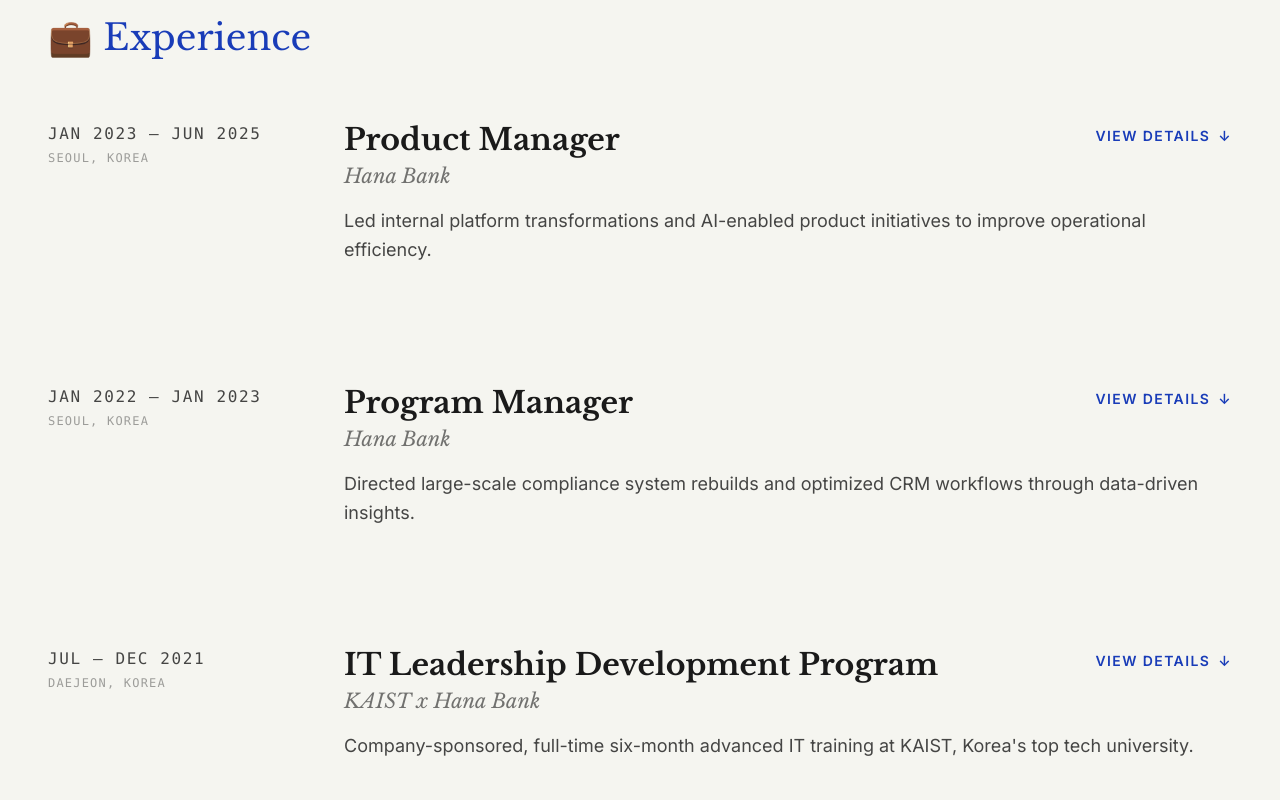
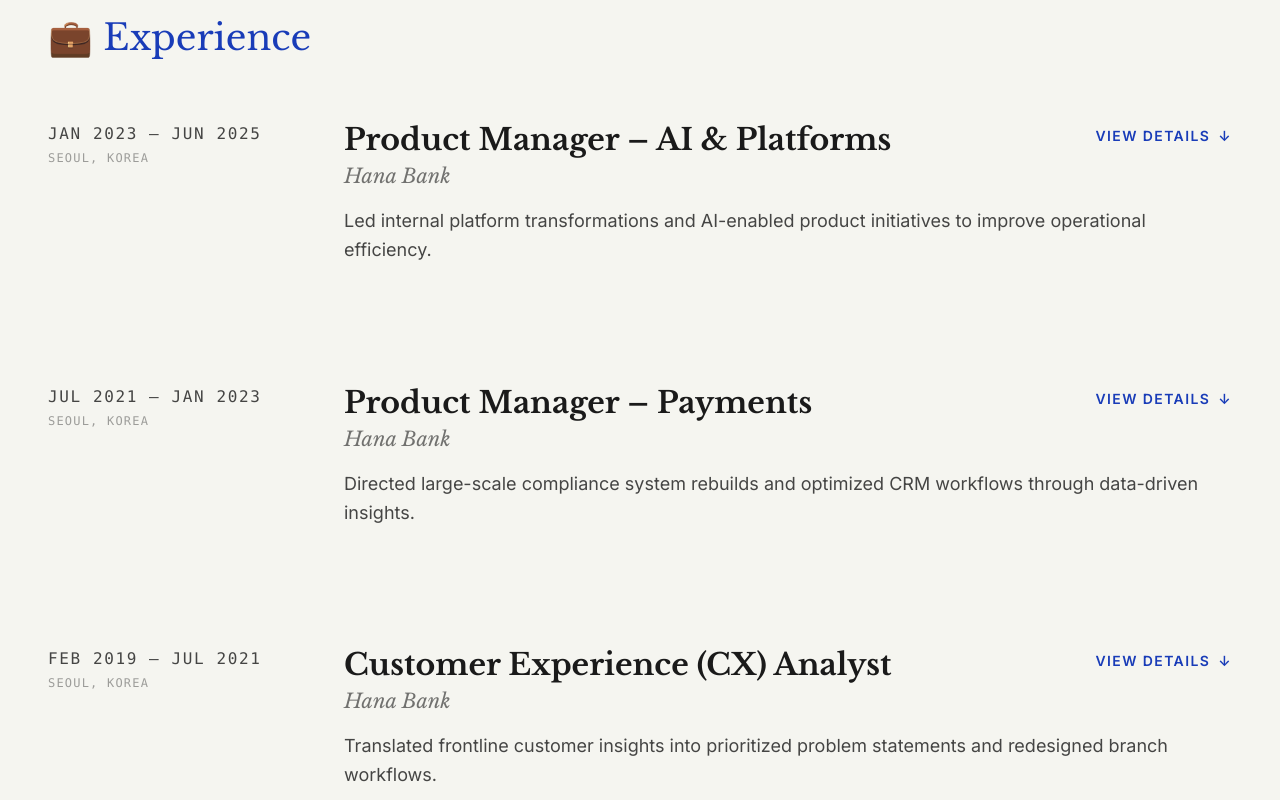
Before and after one commit to yimjeon-bot/Z-Won-Portfolio-Final, a React (Vite) app: page / in a window 1280 px wide. Shown: the part 1480-2280 px from the top of the page. Built offline with nearby package versions, Linux system fonts and the light colour scheme.

Commit message:
Update App.tsx
1) 이름 Z-won Yim -> Zwon Yim 으로 수정
2) 프로그램 매니저 -> 프로덕트 매니저 수정
3) JD 수정
4) IT 리더십 프로그램 삭제

```diff
--- a/src/App.tsx
+++ b/src/App.tsx
@@ -86,7 +86,7 @@
       {/* Navigation */}
       <nav className="fixed top-0 w-full bg-brand-paper/80 backdrop-blur-md z-50">
         <div className="w-full px-6 md:px-12 h-16 md:h-20 flex items-center justify-between">
-          <span className="font-serif text-xl md:text-2xl tracking-tight">Z won Yim</span>
+          <span className="font-serif text-xl md:text-2xl tracking-tight">Zwon Yim</span>
 
           {/* Desktop Nav */}
           <div className="hidden md:flex items-center gap-12 text-sm font-medium uppercase tracking-widest">
@@ -176,7 +176,7 @@
             >
               <h1 className="text-4xl sm:text-5xl md:text-7xl lg:text-8xl font-serif mb-4 md:mb-6 leading-[1.1] tracking-tight">
                 Hi, I'm <br />
-                <span className="text-blue-800">Z-won Yim</span>
+                <span className="text-blue-800">Zwon Yim</span>
               </h1>
               <div className="text-base md:text-xl opacity-80 mb-6 md:mb-8 max-w-lg mx-auto md:mx-0 leading-relaxed space-y-2">
                 <p>MBA Candidate at Duke University's Fuqua School of Business.</p>
@@ -215,43 +215,32 @@
                   id: 'pm',
                   period: 'Jan 2023 — Jun 2025',
                   location: 'Seoul, Korea',
-                  title: 'Product Manager',
+                  title: 'Product Manager – AI & Platforms',
                   company: 'Hana Bank',
                   summary: 'Led internal platform transformations and AI-enabled product initiatives to improve operational efficiency.',
                   bullets: [
-                    "Led a $227M internal platform transformation, defining requirements and coordinating UAT across 30+ cross-functional teams to improve operational visibility and speed analytics turnaround by 20%.",
-                    "Gathered feedback from teller teams and analyzed data to identify workflow gaps, translating outside-in and inside-out insights into system improvements that cut handling time by 10%.",
-                    "Owned an AI-enabled employee chatbot end-to-end, translating workflow pain points into product requirements and leading cross-functional rollout and adoption, reducing help desk tickets by 15%.",
-                    "Led global system rollout across 5 Southeast Asia markets, defining regional requirements and aligning cross-functional teams to execute GTM plans and improve operational consistency across markets."
+                    "Led a $227M AI-enabled platform transformation, aligning 80+ stakeholders and improving analytics speed by 25%.",
+                    "Owned an AI-powered customer support product, reducing inquiries by 20% across 10K+ monthly requests.",
+                    "Developed an AI teller support feature that helped frontline teams drive $1M+ in financial product sales.",
+                    "Designed onboarding journeys for customers aged 60+, doubling active adoption from 10K to 20K users.",
+                    "Built a 0→1 teller terminal system deployed across 935 branches and used by 14K+ tellers."
                   ],
                   label: 'Key Contributions'
                 },
                 {
                   id: 'pgm',
-                  period: 'Jan 2022 — Jan 2023',
+                  period: 'Jul 2021 — Jan 2023',
                   location: 'Seoul, Korea',
-                  title: 'Program Manager',
+                  title: 'Product Manager – Payments',
                   company: 'Hana Bank',
                   summary: 'Directed large-scale compliance system rebuilds and optimized CRM workflows through data-driven insights.',
                   bullets: [
-                    "Led a $600K SOX compliance system rebuild, defining requirements, authoring BRDs, and coordinating UAT and GTM execution across 30+ cross-functional teams, reducing compliance incidents by 20%.",
-                    "Gathered and prioritized feedback from 20 teams, translating operational needs into a system enhancement roadmap that reduced manual workflows by 10% and improved efficiency.",
-                    "Analyzed CRM workflows and tooling using performance data to identify process gaps, translating findings into business cases that informed tooling decisions and reduced manual work by 8%.",
-                    "Built KPI dashboards and executive reporting to surface risks and track milestones, improving leadership visibility and enabling faster decision-making across 30+ cross-functional stakeholders."
+                    "Partnered with Samsung Pay to improve payment failure visibility, reducing customer support inquiries by 20%.",
+                    "Built payment dashboards to track transaction trends and failure drivers, cutting reporting time by 40%.",
+                    "Managed GTM execution for digital payment launches across 5 Southeast Asia markets, supporting platforms with 1M+ users.",
+                    "Led a $600K compliance system consolidation, unifying 14 affiliate systems into one SOX-compliant platform."
                   ],
                   label: 'Key Contributions'
-                },
-                {
-                  id: 'ldp',
-                  period: 'Jul — Dec 2021',
-                  location: 'Daejeon, Korea',
-                  title: 'IT Leadership Development Program',
-                  company: 'KAIST x Hana Bank',
-                  summary: "Company-sponsored, full-time six-month advanced IT training at KAIST, Korea's top tech university.",
-                  bullets: [
-                    "Selected from 12,000 employees (top 0.3%) for advanced IT training focused on data analytics, process automation, and digital innovation to improve operational efficiency and customer experience."
-                  ],
-                  label: 'Highlights'
                 },
                 {
                   id: 'cea',
@@ -443,7 +432,7 @@
 
       <footer className="py-8 md:py-12 px-6 md:px-12 border-t border-brand-ink/5 text-center">
         <p className="text-sm uppercase tracking-[0.4em] opacity-30">
-          © {new Date().getFullYear()} Z won Yim
+          © {new Date().getFullYear()} Zwon Yim
         </p>
       </footer>
 
```
